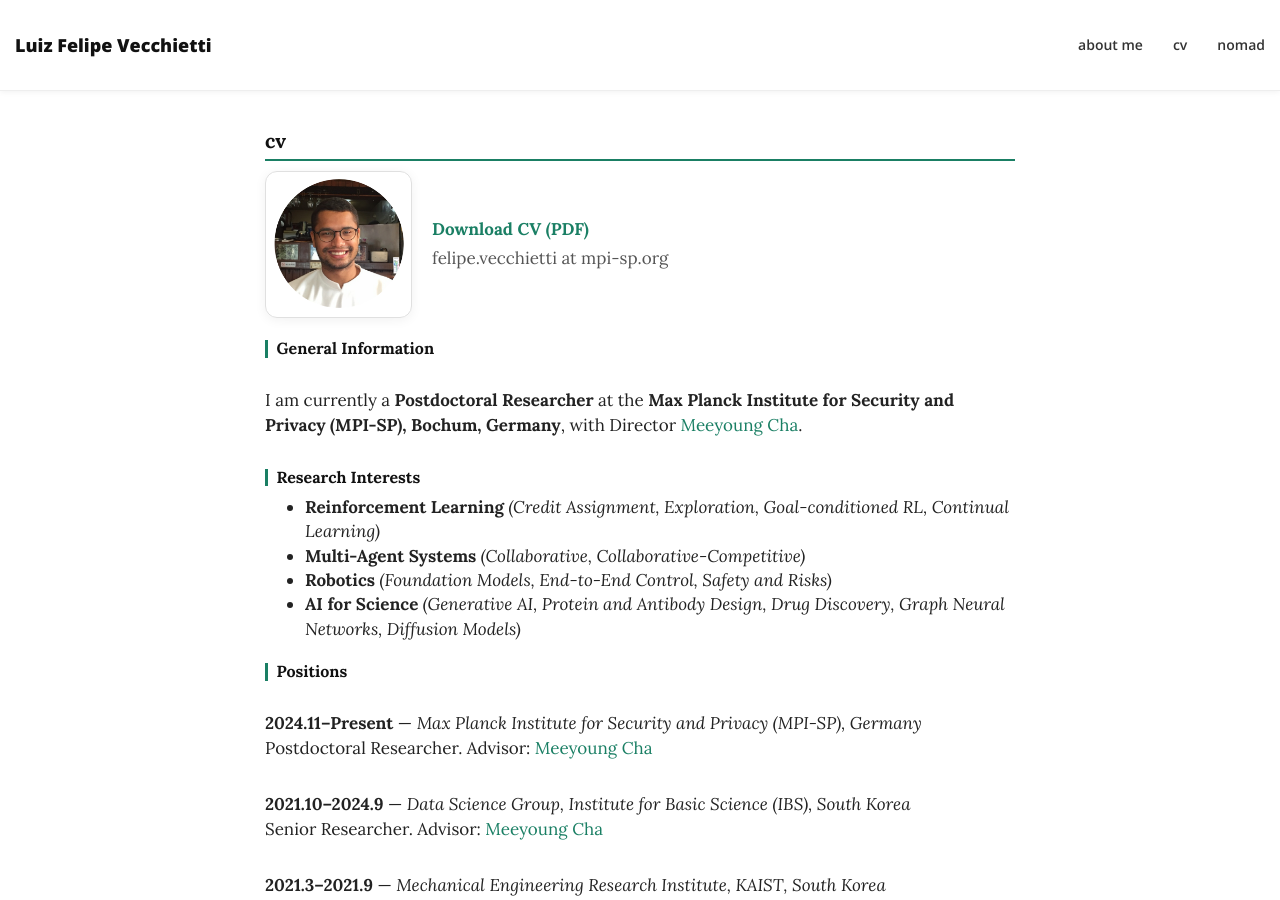
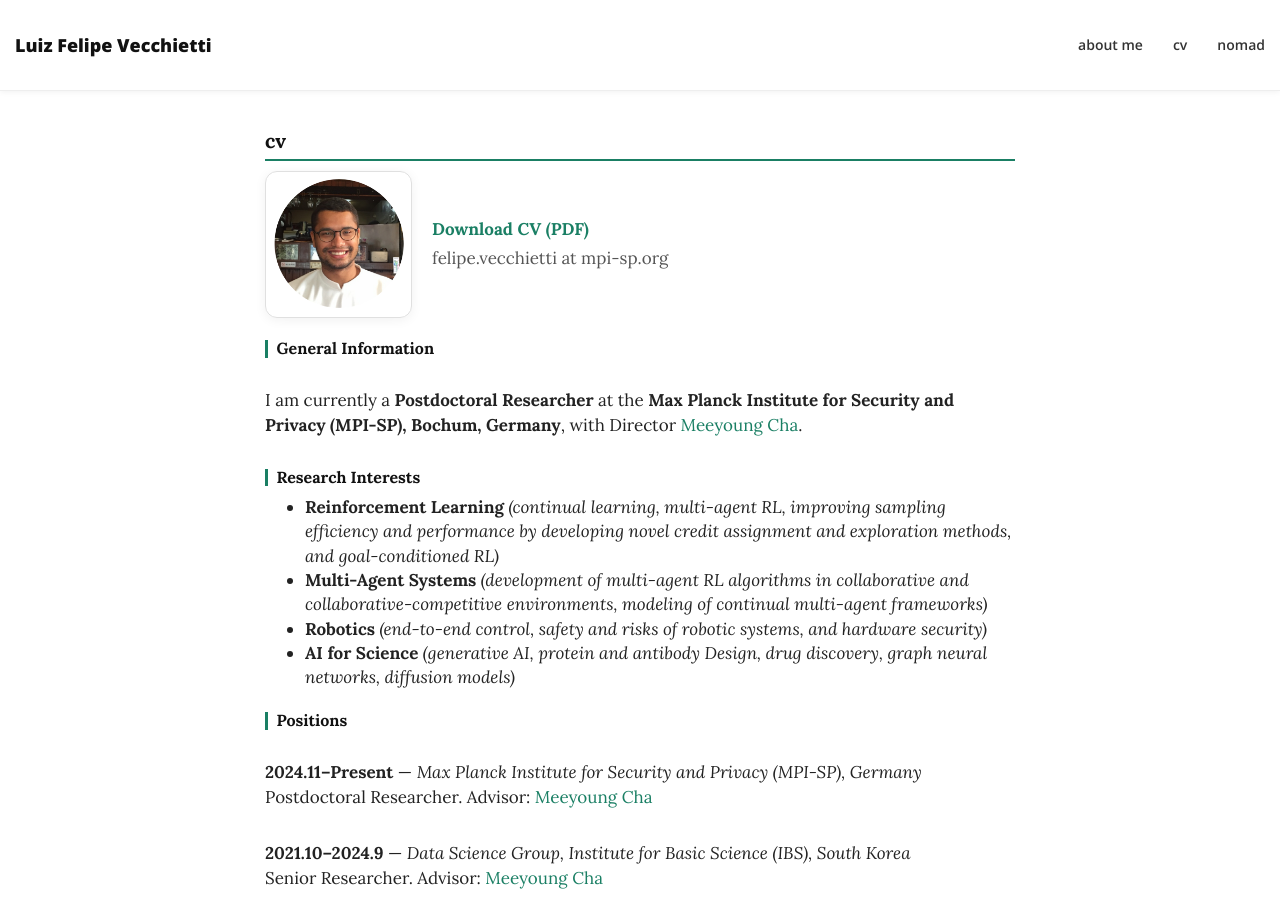
Before and after one commit to lfelipesv/lfelipesv.github.io, a Jekyll site: the page built from cv.md, in a window 1280 px wide and 900 px high. Built offline with Jekyll 4.4.1, drawn with Linux system fonts in a browser that asks for light colours; nearby versions of some CDN libraries; some of the changed text lies outside the part shown.

Commit message:
update oct 2026

```diff
--- a/_data/news.yml
+++ b/_data/news.yml
@@ -1,6 +1,9 @@
 # News items — add new entries at the TOP of this list.
 # The about page shows the 10 most recent (first 10 entries here).
 # Format: date (YYYY-MM), text (Markdown supported).
+
+- date: "2026-09"
+  text: "Our work *\"Self-Evolving Agents Should Build Internal and External Models of the World\"* has been accepted at NeurIPS 2026."
 
 - date: "2026-05"
   text: "Our work *\"Mitigating Plasticity Loss through Architectural Design in Continual Learning\"* has been accepted at ICML 2026."
--- a/cv.md
+++ b/cv.md
@@ -19,10 +19,10 @@ I am currently a **Postdoctoral Researcher** at the **Max Planck Institute for S
 
 ## Research Interests
 
-- **Reinforcement Learning** *(Credit Assignment, Exploration, Goal-conditioned RL, Continual Learning)*
-- **Multi-Agent Systems** *(Collaborative, Collaborative-Competitive)*
-- **Robotics** *(Foundation Models, End-to-End Control, Safety and Risks)*
-- **AI for Science** *(Generative AI, Protein and Antibody Design, Drug Discovery, Graph Neural Networks, Diffusion Models)*
+- **Reinforcement Learning** *(continual learning, multi-agent RL, improving sampling efficiency and performance by developing novel credit assignment and exploration methods, and goal-conditioned RL)*
+- **Multi-Agent Systems** *(development of multi-agent RL algorithms in collaborative and collaborative-competitive environments, modeling of continual multi-agent frameworks)*
+- **Robotics** *(end-to-end control, safety and risks of robotic systems, and hardware security)*
+- **AI for Science** *(generative AI, protein and antibody Design, drug discovery, graph neural networks, diffusion models)*
 
 ## Positions
 
@@ -107,6 +107,9 @@ Topic: Antibody Sequence Design with Graph-Based Methods. *Published first paper
 **Niklas Koeppe** (2025–present) — PhD Candidate, KAIST.
 Topic: Continual Learning. *First author paper accepted to ICML.*
 
+**Nifu Dan** (2026–present) — MsC Candidate, Georgia Tech.
+Topic: Factuality in LLMs. *Submitted first author paper to NAACL.*
+
 ### Alumni
 
 **Jiseon Kim** (2024–2025) — PhD Candidate, KAIST.
```
Also changed, not shown: _bibliography/references.bib (+9 -0 lines), aboutme.md (+4 -4 lines), index.md (+9 -5 lines), 1 other file.
